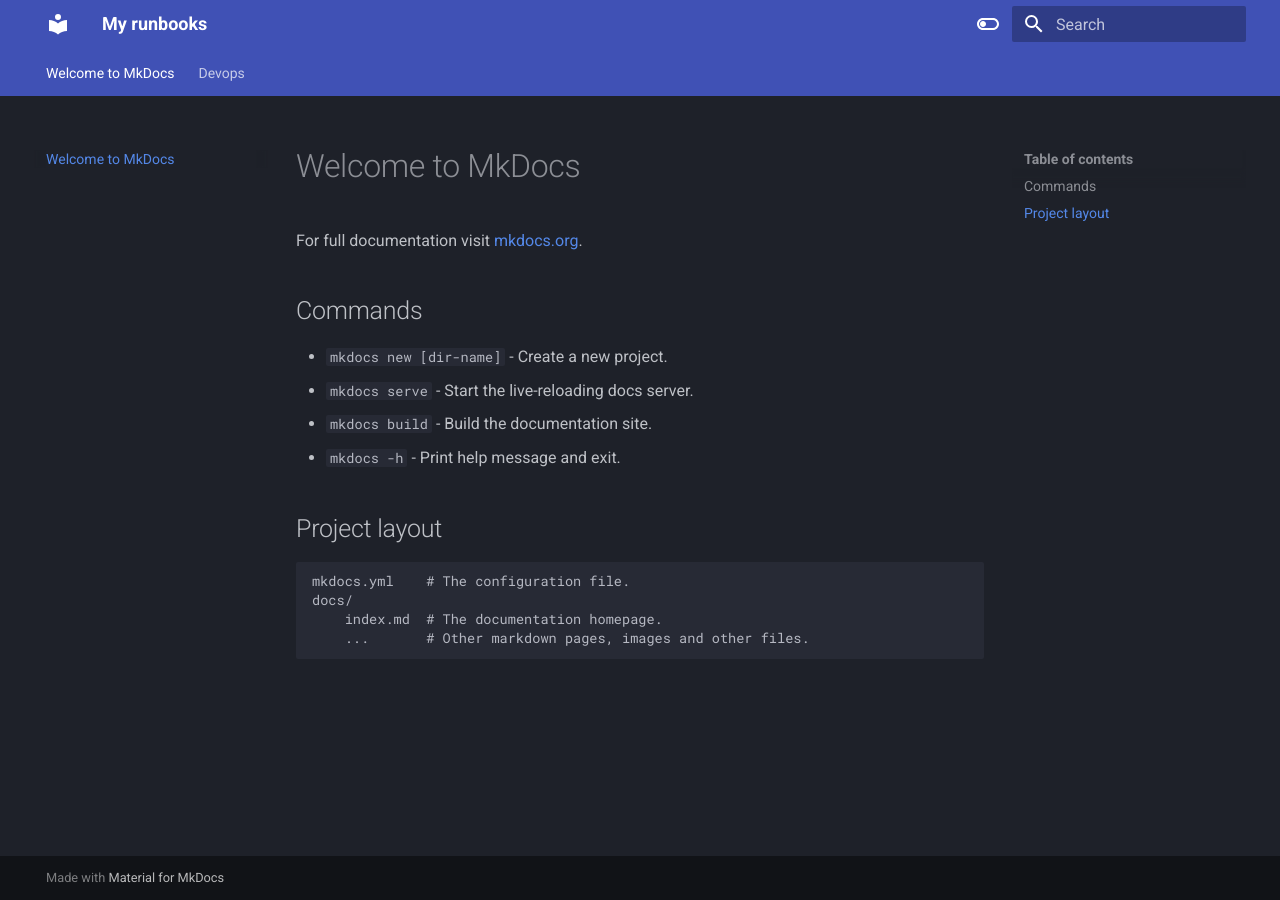
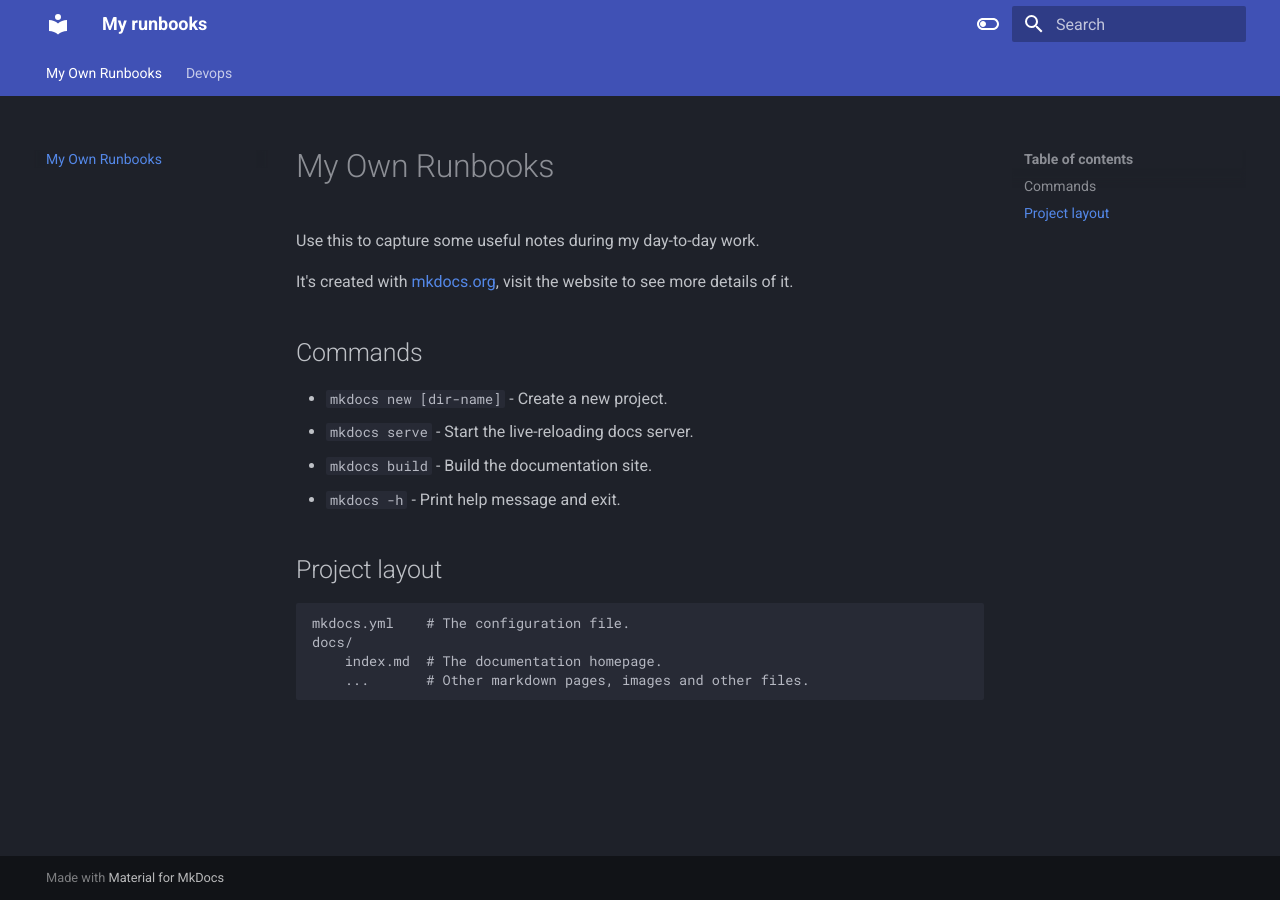
Before and after one commit to mingliangguo/runbooks, an MkDocs documentation site: the page built from docs/index.md, in a window 1280 px wide. Built offline with MkDocs 1.6.1 and Material for MkDocs 9.7.7, drawn with Linux system fonts in a browser that asks for light colours.

Commit message:
chore: tweak the words

```diff
--- a/docs/index.md
+++ b/docs/index.md
@@ -1,6 +1,8 @@
-# Welcome to MkDocs
+# My Own Runbooks
 
-For full documentation visit [mkdocs.org](https://www.mkdocs.org).
+Use this to capture some useful notes during my day-to-day work.
+
+It's created with [mkdocs.org](https://www.mkdocs.org), visit the website to see more details of it.
 
 ## Commands
 
```
Also changed, not shown: index.md (deleted, +0 -17 lines).
